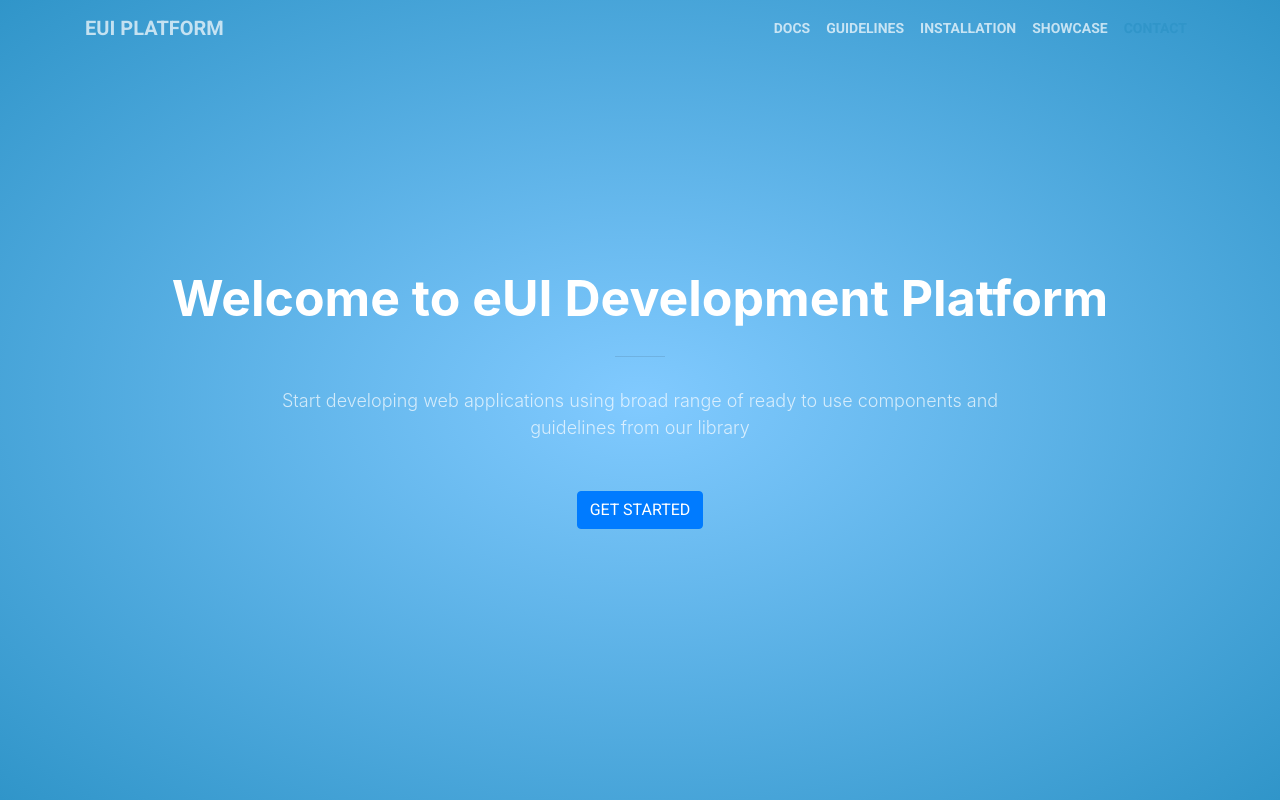
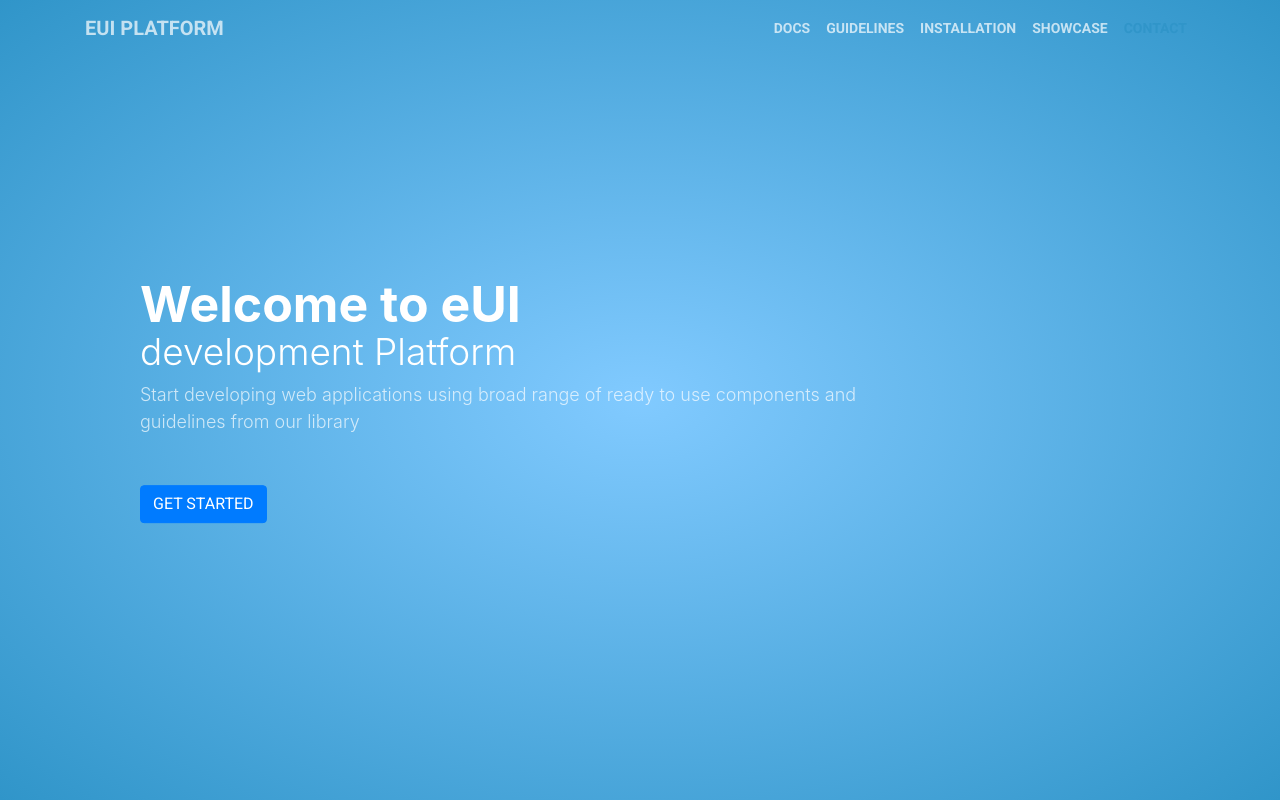
Before and after one commit to pnowak2/eui-landing-page, a website with bundled scripts: page index.html in a window 1280 px wide. Shown: the top 800 px of the page. Built offline with nearby package versions, Linux system fonts and the light colour scheme.

Commit message:
Aligning master head to illustrator design.

```diff
--- a/index.html
+++ b/index.html
@@ -58,8 +58,9 @@
     <header class="masthead">
       <div class="header-content">
         <div class="header-content-inner">
-          <h1 id="homeHeading">Welcome to eUI Development Platform</h1>
-          <hr>
+          <h1 id="homeHeading">Welcome to eUI</h1>
+          <h2>development Platform</h2>
+
           <p>Start developing web applications using broad range of ready to use components and guidelines from our library</p>
           <a class="btn btn-primary btn-xl js-scroll-trigger" href="#about">Get Started</a>
         </div>
--- a/scss/_masthead.scss
+++ b/scss/_masthead.scss
@@ -13,14 +13,17 @@ header.masthead {
     position: relative;
     width: 100%;
     padding: 150px 15px 100px;
-    text-align: center;
+    text-align: left;
     .header-content-inner {
       h1 {
-        font-size: 30px;
+        font-size: 50px;
         font-weight: 700;
         margin-top: 0;
         margin-bottom: 0;
-        // text-transform: uppercase;
+      }
+      h2 {
+        font-size: 37px;
+        font-weight: 300;
       }
       hr {
         margin: 30px auto;
@@ -53,8 +56,6 @@ header.masthead {
         p {
           font-size: 18px;
           max-width: 80%;
-          margin-right: auto;
-          margin-left: auto;
         }
       }
     }
```
Also changed, not shown: css/eui-landing-page.css, css/eui-landing-page.min.css.
